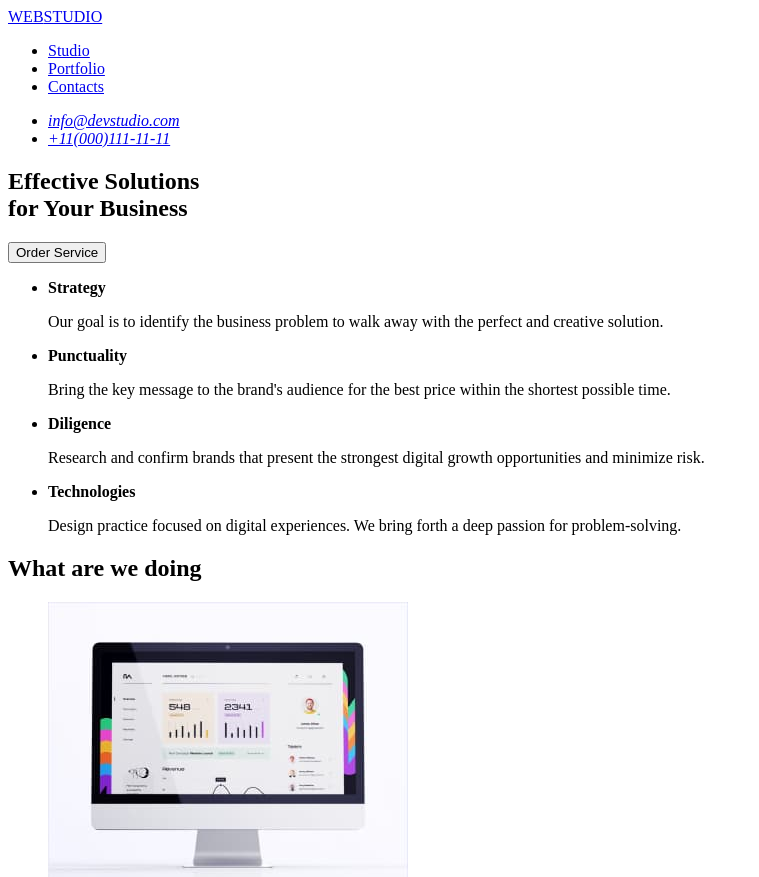
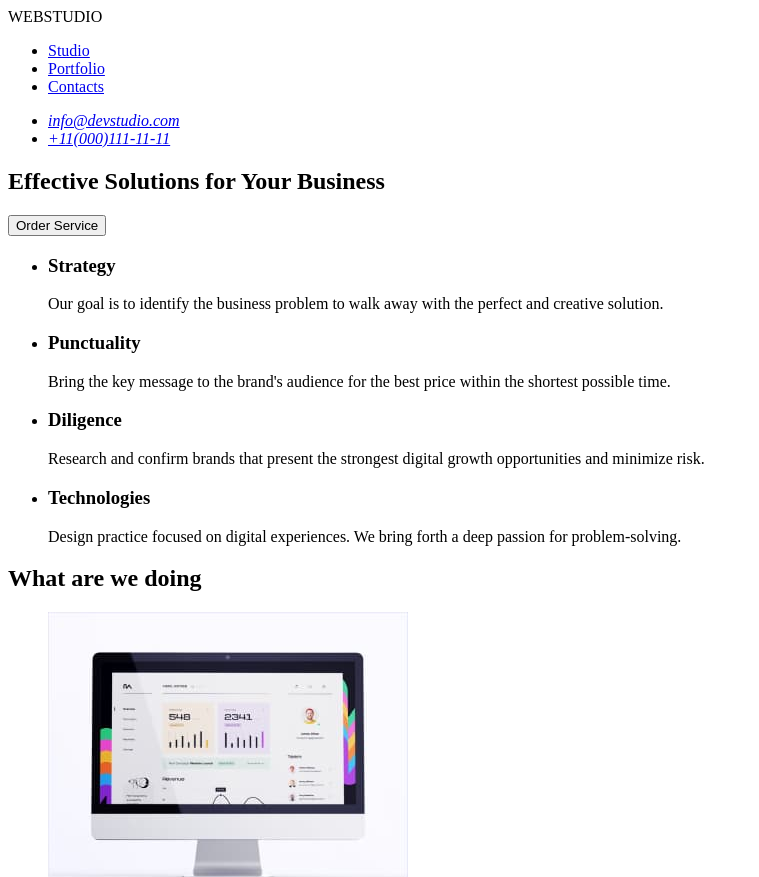
Before and after one commit to LKsena/goit-markup-hw-01, a plain HTML site: page index.html in a window 1280 px wide. Shown: the top 877 px of the page, without its empty margins (0-759 px from the left). Drawn offline with Linux system fonts and the light colour scheme.

Commit message:
h3, webstudio

```diff
--- a/index.html
+++ b/index.html
@@ -11,14 +11,14 @@
 </head>
 <body>
     <header>
-            <a href="./index.html"> <span>WEB</span>STUDIO</a>
         <nav>
+            <a>WEBSTUDIO<href="./index.html"></a>
+        </nav>
             <ul>
                 <li><a href="#">Studio</a></li>
                 <li><a href="#">Portfolio</a></li>
                 <li><a href="#">Contacts</a></li>
         </ul>
-        </nav>
         <address>
             <ul>
                 <li><a href="mailto:info@devstudio.com">info@devstudio.com</a></li>
@@ -28,28 +28,28 @@
     </header>
 <main>
     <section>
-        <h1>Effective Solutions<br/>for Your Business</h1>
-        <button>Order Service</button>
+        <h1>Effective Solutions for Your Business</h1>
+        <button type="button">Order Service</button>
     </section>
 
     <section>
         <h2 hidden>features</h2>
         <ul>
             <li>
-                <b>Strategy</b>
+                <h3>Strategy</h3>
                 <p>Our goal is to identify the business
                     problem to walk away with the perfect and creative solution.</p>
             </li>
             <li>
-                <b>Punctuality</b>
+                <h3>Punctuality</h3>
                 <p>Bring the key message to the brand's audience for the best price within the shortest possible time.</p>
             </li>
             <li>
-                <b>Diligence</b>
+                <h3>Diligence</h3>
                 <p>Research and confirm brands that present the strongest digital growth opportunities and minimize risk.</p>
             </li>
             <li>
-                <b>Technologies</b>
+                <h3>Technologies</h3>
                 <p>Design practice focused on digital experiences. We bring forth a deep passion for problem-solving.</p>
             </li>
         </ul>
@@ -89,7 +89,7 @@
     </section>
 </main>
     <footer>
-        <a href="./index.html"> <span>WEB</span>STUDIO</a>
+        <a>WEBSTUDIO<href="./index.html"></a>
         <p>Increase the flow of customers and sales for your business with digital marketing & growth solutions.</p>
     </footer>
 </body>
```
Lines whose indentation alone changed are shown as unchanged.
